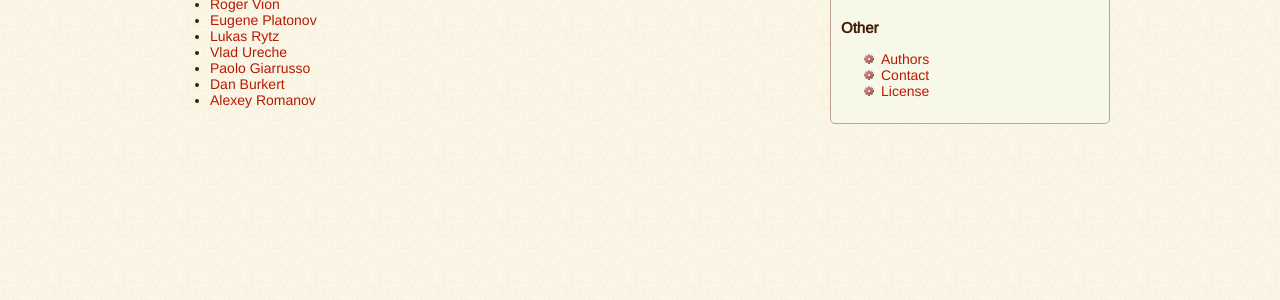
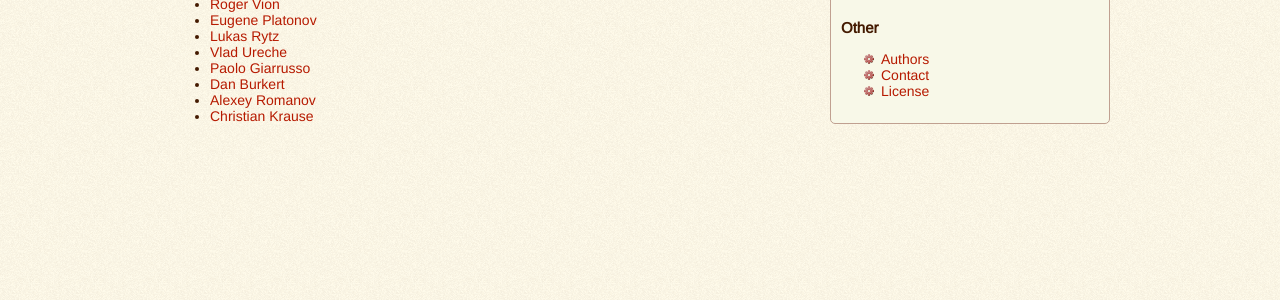
Before and after one commit to scalameter/scalameter.github.com, a Jekyll site: the page built from home/authors.md, in a window 1280 px wide. Shown: the part 402-702 px from the top of the page. Built offline with Jekyll 4.4.1, drawn with Linux system fonts in a browser that asks for light colours.

Commit message:
Update authors.md

```diff
--- a/home/authors.md
+++ b/home/authors.md
@@ -24,3 +24,4 @@ on the techniques used in ScalaMeter.
 - [Paolo Giarrusso](http://www.informatik.uni-marburg.de/~pgiarrusso/)
 - [Dan Burkert](https://github.com/danburkert)
 - [Alexey Romanov](https://github.com/alexeyr)
+- [Christian Krause](https://github.com/wookietreiber)
```
